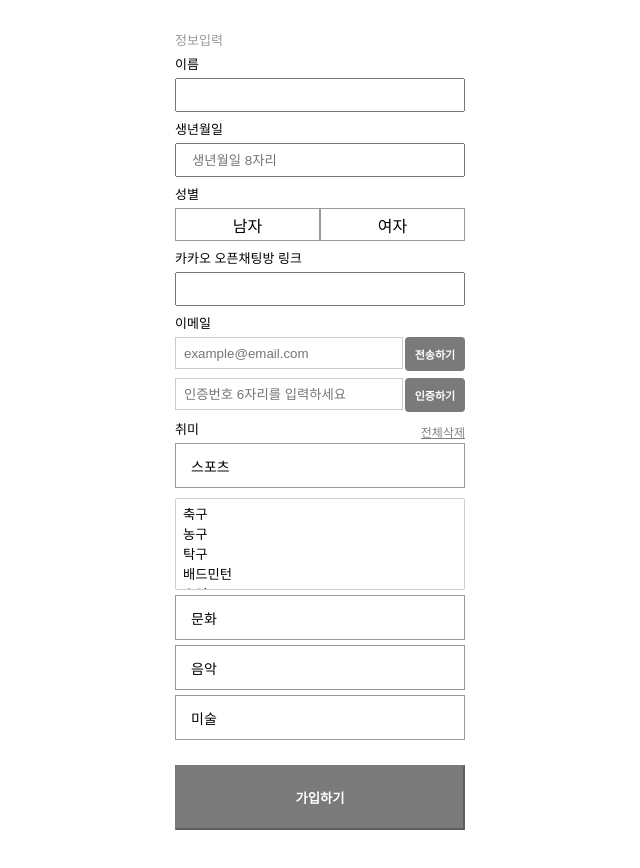
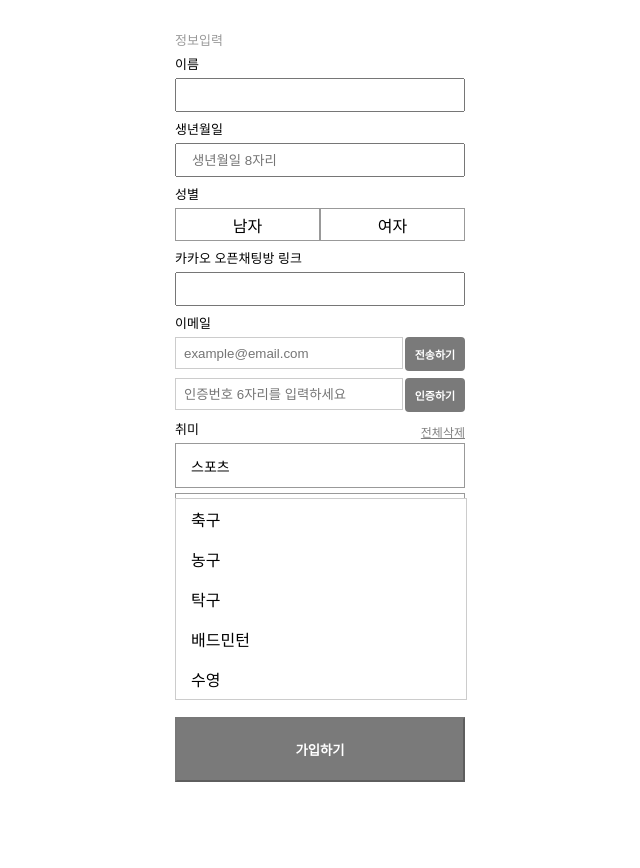
Before and after one commit to Yongsu01/MeetingApp, a React (Create React App) app: page /userinfo in a window 1280 px wide. Both pictures are taken after a click on the button "스포츠". Shown: the top 868 px of the page, without its empty margins (320-960 px from the left). After the commit the page ends 832 px from the top, so only its background shows below. Built offline with nearby package versions, Linux system fonts and the light colour scheme.

Commit message:
fix:모발일에서 카테고리 저장 안되는거 버그 수정

```diff
--- a/src/pages/SignUpPage/components/HobbyBox.tsx
+++ b/src/pages/SignUpPage/components/HobbyBox.tsx
@@ -1,4 +1,4 @@
-import React, { ChangeEvent, useState } from "react";
+import React, { useState } from "react";
 import styled from "styled-components";
 
 type Category = "sports" | "culture" | "music" | "art";
@@ -30,33 +30,61 @@ const hobbyOptions = {
   ],
 };
 
-const HobbyList: React.FC<{ hobbies: string[], onHobbyChange: (selectedHobbies: string[]) => void, clearAll:(()=>void) }> = ({ hobbies, onHobbyChange,clearAll }) => {
+const HobbyList: React.FC<{
+  hobbies: string[];
+  onHobbyChange: (selectedHobbies: string[]) => void;
+  clearAll: () => void;
+}> = ({ hobbies, onHobbyChange, clearAll }) => {
   const [isOpen, setIsOpen] = useState<Record<Category, boolean>>({
     sports: false,
     culture: false,
     music: false,
     art: false,
   });
+  const [selectedHobbies, setSelectedHobbies] = useState<string[]>(hobbies);
 
   const toggleCategory = (category: Category) => {
     setIsOpen((prev) => ({ ...prev, [category]: !prev[category] }));
   };
 
-  const handleHobbyChange = (e: ChangeEvent<HTMLSelectElement>) => {
-    const selectedHobbies = Array.from(e.target.selectedOptions, (option) => option.value);
+  const handleHobbySelect = (category: Category, hobby: string) => {
+    setSelectedHobbies((prev) => {
+      const isSelected = prev.includes(hobby);
+      if (isSelected) {
+        return prev.filter((h) => h !== hobby);
+      } else {
+        return [...prev, hobby];
+      }
+    });
+  };
+
+  const handleClear = () => {
+    clearAll();
+    setSelectedHobbies([]);
+  };
+
+  const handleSubmit = () => {
     onHobbyChange(selectedHobbies);
   };
 
-  const handleClear =()=>{
-    clearAll();
-  }
-
   return (
     <Container>
-      <div style={{display:'flex', justifyContent:'space-between'}}>
+      <div style={{ display: "flex", justifyContent: "space-between" }}>
         <p>취미</p>
-        <button style={{border:'none',background:'white', padding:'0', color:'grey', fontSize:'12px', textDecoration:'underline'}} onClick={handleClear}>전체삭제</button>
-        </div>
+        <button
+          style={{
+            border: "none",
+            background: "white",
+            padding: "0",
+            color: "grey",
+            fontSize: "12px",
+            textDecoration: "underline",
+          }}
+          onClick={handleClear}
+        >
+          전체삭제
+        </button>
+      </div>
       {Object.keys(hobbyOptions).map((categoryKey) => {
         const category = categoryKey as Category;
         return (
@@ -72,28 +100,28 @@ const HobbyList: React.FC<{ hobbies: string[], onHobbyChange: (selectedHobbies:
             </CategoryButton>
 
             {isOpen[category] && (
-              <StyledSelect
-                name={category}
-                multiple
-                value={hobbies.filter((hobby) => hobbyOptions[category].some(option => option.value === hobby))}
-                onChange={(e) => handleHobbyChange(e)}
-              >
+              <Dropdown>
                 {hobbyOptions[category].map((option) => (
-                  <option key={option.value} value={option.value}>
+                  <li
+                    key={option.value}
+                    onClick={() => handleHobbySelect(category, option.value)}
+                    className={selectedHobbies.includes(option.value) ? "selected" : ""}
+                  >
                     {option.label}
-                  </option>
+                  </li>
                 ))}
-              </StyledSelect>
+              </Dropdown>
             )}
           </CategoryWrapper>
         );
       })}
+      <p style={{color:'red'}}>취미 입력후 반드시 저장해주세요!</p>
+      <button onClick={handleSubmit}>저장</button>
     </Container>
   );
 };
 
 export default HobbyList;
-
 
 const Container = styled.div`
   width: 100%;
@@ -114,17 +142,34 @@ const CategoryButton = styled.button`
   height: 45px;
   color: black;
   text-align: left;
-  border: 1px solid rgba(0,0,0,0.4);
+  border: 1px solid rgba(0, 0, 0, 0.4);
   background-color: white;
   font-size: 14px;
   padding-left: 15px;
   cursor: pointer;
 `;
 
-const StyledSelect = styled.select`
-  width: 100%;
-  height: fit-content;
+const Dropdown = styled.ul`
+  list-style: none;
+  padding: 0;
+  margin: 0;
   margin-top: 10px;
-  padding: 5px;
   border: 1px solid #ccc;
+  background: white;
+  position: absolute;
+  width: 290px;
+  max-height: 200px;
+  overflow-y: auto;
+
+  li {
+    padding: 8px 15px;
+    cursor: pointer;
+    &.selected {
+      background-color: #d3d3d3;
+    }
+
+    &:hover {
+      background-color: #f0f0f0;
+    }
+  }
 `;
```
